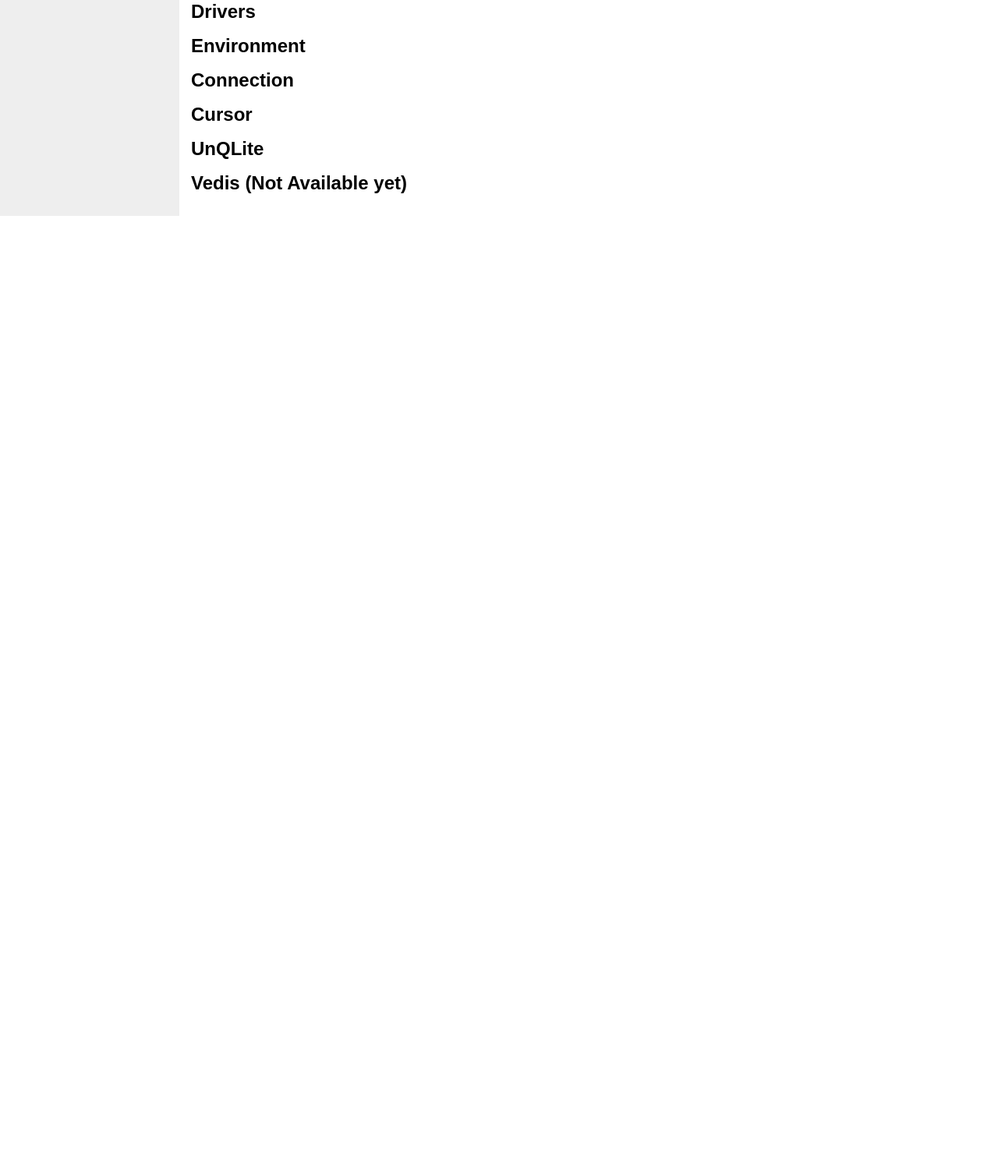
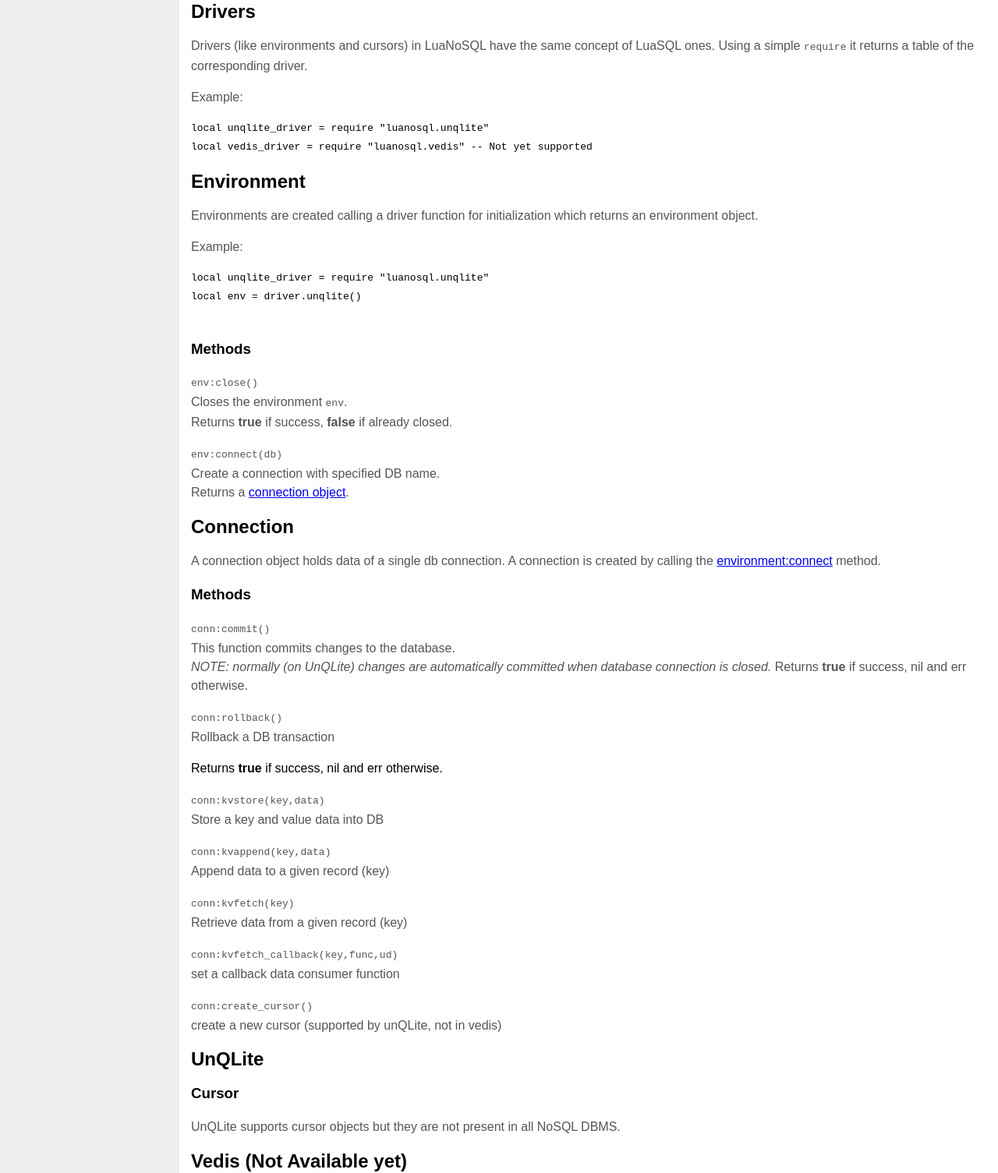
Before and after one commit to hcsturix74/LuaNoSQL, a plain HTML site: page doc/manual.html in a window 1280 px wide. Shown: the part 952-2457 px from the top of the page at 78% size. Before the commit the page ends 1229 px from the top, so only its background shows below. Drawn offline with Linux system fonts and the light colour scheme.

Commit message:
added doc

```diff
--- a/doc/manual.html
+++ b/doc/manual.html
@@ -85,11 +85,11 @@
 						<div name="introduction">
 							<h2>Introduction</h2>
 							<p>LuaNoSQL is a simple interface from Lua to NoSQL database management systems.
-								It includes different drivers for diffenrent NoSQL DBMS  (currently UnQLite, Vedis and others are foreseen)
+								It includes different drivers for different NoSQL DBMS  (currently UnQLite, Vedis and others are foreseen)
 								LuaNoSQL defines a simple object-oriented API.
 								All drivers should implement this common API, but each one is free to offer extensions.
 							</p>
-							<p>LuaNoSQL defines one single global variable, a table called <code>luanosql</code>. This table is used to store the initialization methods of theloaded drivers.
+							<p>LuaNoSQL defines one single global variable, a table called <code>luanosql</code>. This table is used to store the initialization methods of loaded drivers.
 							These methods are used to create an <a href="#environment_object">environment object</a> which is used to create a
 							<a href="#connection_object">connection object</a>.
 							A connection object can create a <a href="#cursor_object">cursor object</a> create a which can be used to retrieve, store and seek data.
@@ -143,22 +143,80 @@
 
 						<div name="drivers">
 						<h2>Drivers</h2>
+						<p>Drivers (like environments and cursors) in LuaNoSQL have the same concept of LuaSQL ones. Using a simple <code>require</code>
+						it returns a table of the corresponding driver. </p>
+						<p>
+						Example:
+						<pre>local unqlite_driver = require "luanosql.unqlite"
+local vedis_driver = require "luanosql.vedis" -- Not yet supported</pre>
+						</p>
 						<div> <!-- drivers -->
 
 						<div name="environment_object">
 						<h2>Environment</h2>
+						<p> Environments are created calling a driver function for initialization which returns an
+						environment object.
+						</p>
+						<p>
+						Example:
+						<pre>local unqlite_driver = require "luanosql.unqlite"
+local env = driver.unqlite()
+						</pre>
+						</p>
+						<h3>Methods</h3>
+						<p><code>env:close()</code></br>
+						Closes the environment <code>env</code>. </br>
+						Returns <strong>true</strong> if success,
+						<strong>false</strong> if already closed.
+						</p>
+						<p><code>env:connect(db)</code></br>
+						Create a connection with specified DB name.</br>
+						Returns a <a href="#connection_object">connection object</a>.
+						</p>
 						<div> <!-- environment -->
 
 						<div name="connection_object">
 						<h2>Connection</h2>
+						<p>
+						A connection object holds data of a single db connection.
+						A connection is created by calling the <a href="#environment_object">environment:connect</a> method.
+						</p>
+						<h3>Methods</h3>
+						<p><code>conn:commit()</code></br>
+						This function commits changes to the database.</br>
+						<i>NOTE: normally (on UnQLite) changes are automatically committed when database connection is closed.</i>
+						Returns <strong>true</strong> if success, nil and err otherwise.
+						</p>
+						<p><code>conn:rollback()</code></br>
+						Rollback a DB transaction</p>
+						Returns <strong>true</strong> if success, nil and err otherwise.
+						<p><code>conn:kvstore(key,data)</code></br>
+						Store a key and value data into DB
+						</p>
+						<p><code>conn:kvappend(key,data)</code></br>
+						Append data to a given record (key)
+						</p>
+						<p><code>conn:kvfetch(key)</code></br>
+						Retrieve data from a given record (key)
+						<p><code>conn:kvfetch_callback(key,func,ud)</code></br>
+						set a callback data consumer function
+						<p><code>conn:create_cursor()</code></br>
+						create a new cursor (supported by unQLite, not in vedis)
 						<div> <!-- connection -->
 
-						<div name="cursor_object">
-						<h2>Cursor</h2>
-						<div> <!-- cursors -->
 
 						<div name="unqlite_extensions">
 						<h2>UnQLite</h2>
+
+						<div name="cursor_object">
+						<h3>Cursor</h3>
+						<p>UnQLite supports cursor objects but they are not present in all NoSQL DBMS.
+
+
+						</p>
+						<div> <!-- cursors -->
+
+
 						<div> <!-- unqlite -->
 
 						<div name="vedis_extensions">
```
